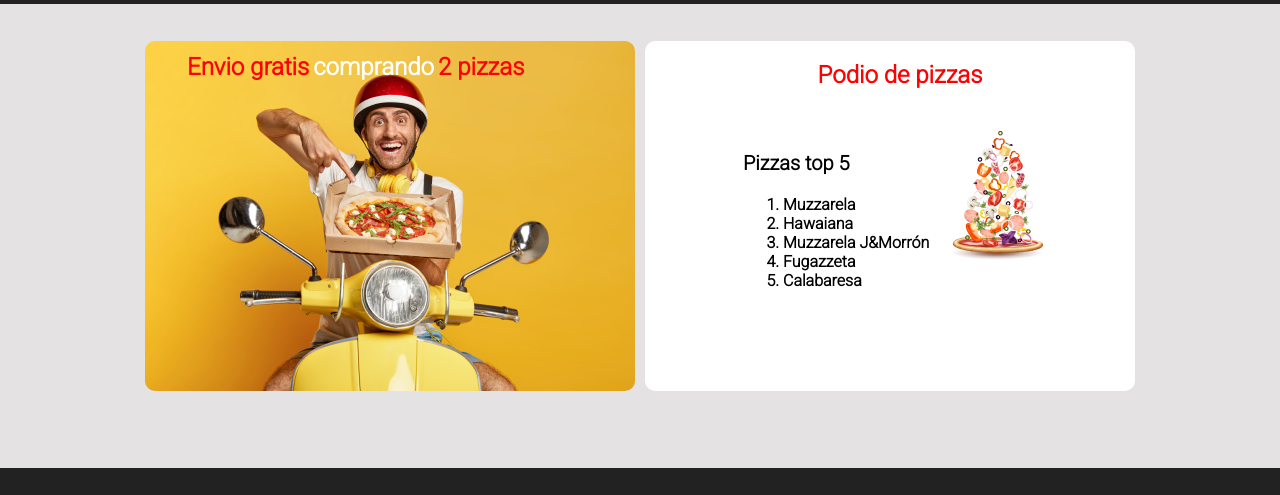
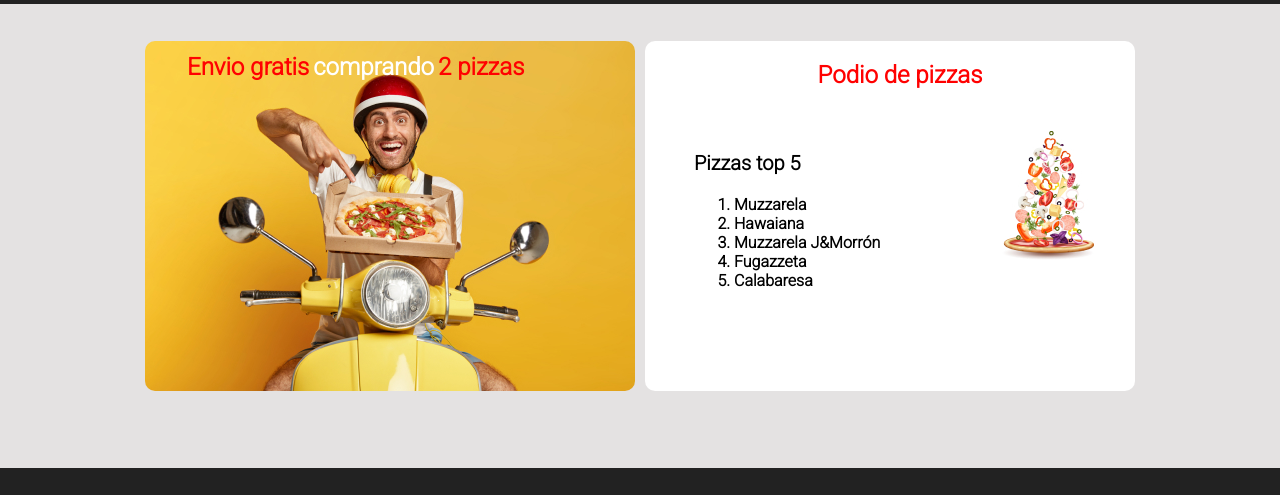
Before and after one commit to MatiasGBH/Pizza-Front, a plain HTML site: page index.html in a window 1280 px wide. Shown: the part 96-591 px from the top of the page. Drawn offline with Linux system fonts and the light colour scheme.

Commit message:
arreglando detalles segundo recuadro

```diff
--- a/css/style.css
+++ b/css/style.css
@@ -85,18 +85,21 @@ nav a {
 .contenedor {
     display: flex;
     justify-content: space-between;
-    width: 300px;
+    width: 400px;
     flex-direction: row;
     margin-top: 60px;
     position: absolute;
     top: 30px;
-    left: 20%;
+    left: 10%;
     font-weight: 700;
     font-size: 16px;
 }
 
 .contenedor p {
     font-size: 20px;
+}
+.contenedor img{
+    align-self: center;
 }
 
 footer {
```
